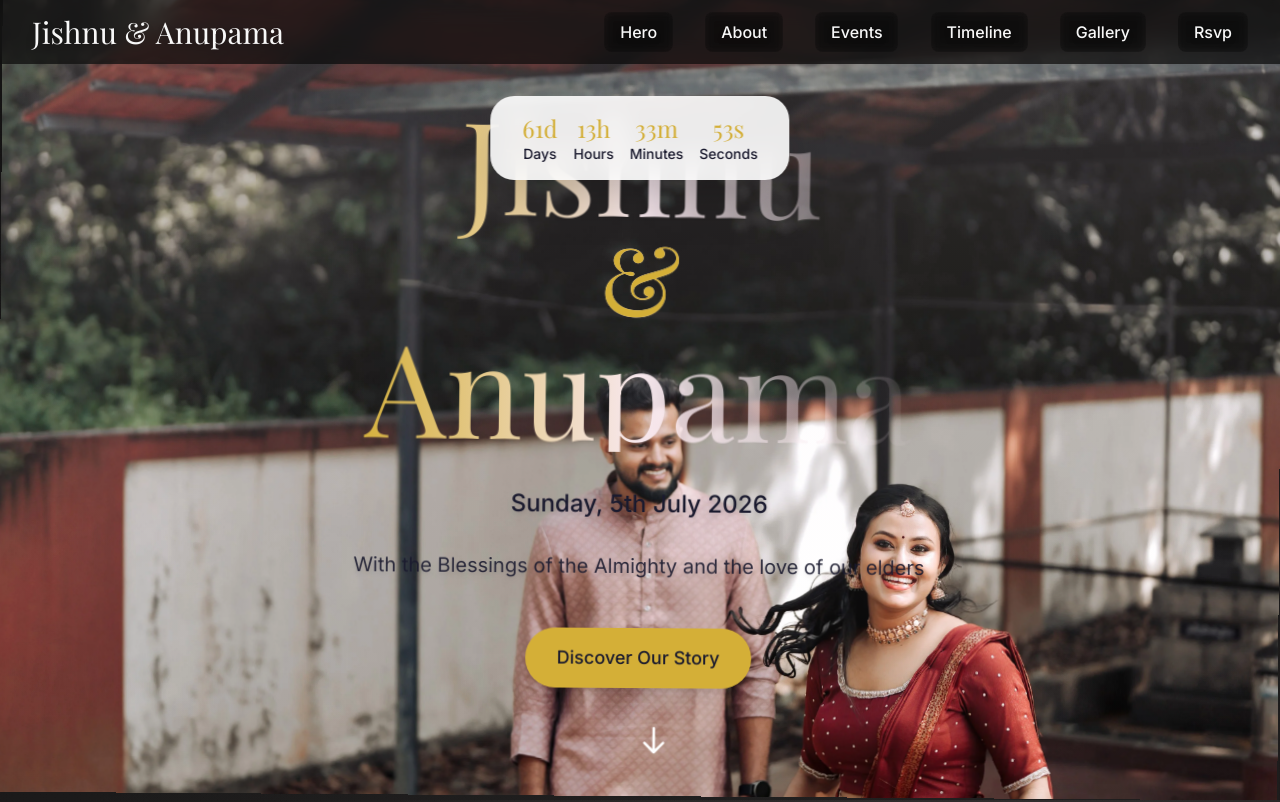
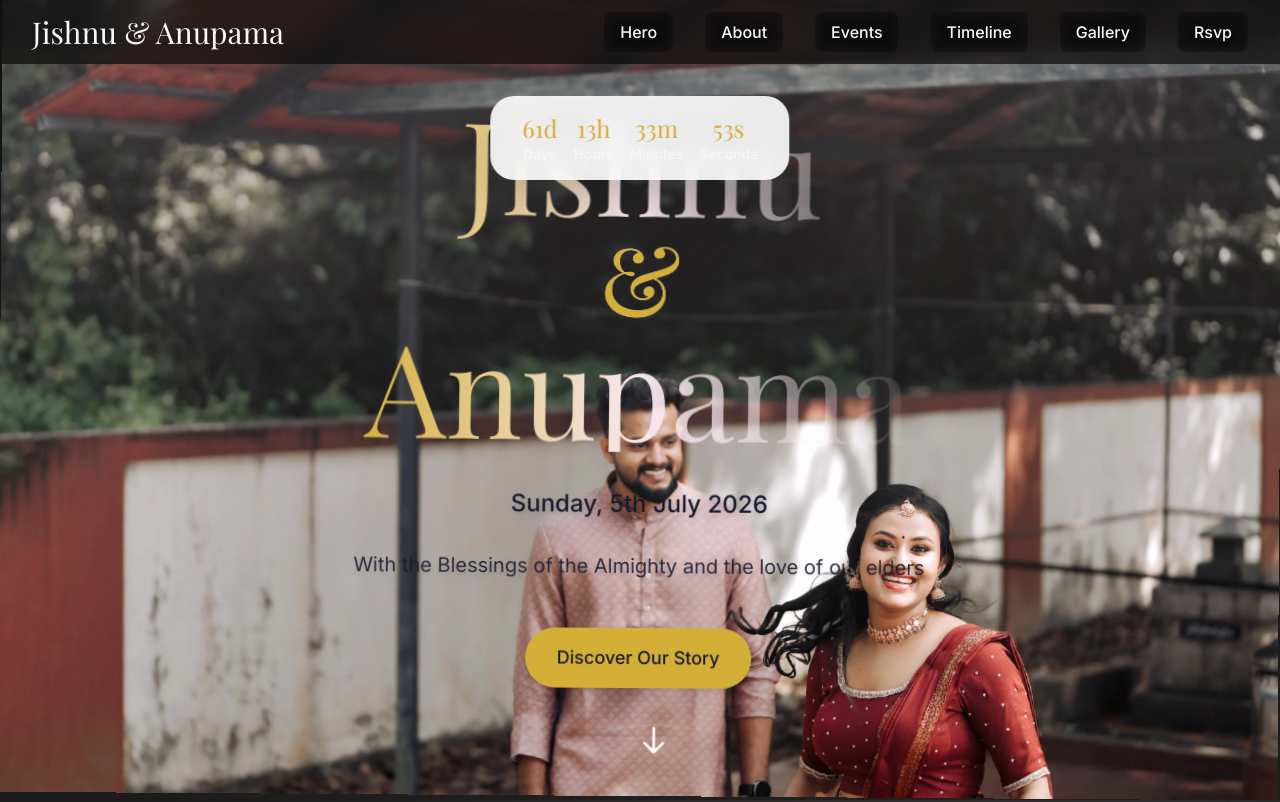
Before and after one commit to jishnujs123/Wedding, a React (Vite) app: page / in a window 1280 px wide. Shown: the top 802 px of the page. Built offline with nearby package versions, Linux system fonts and the light colour scheme.

Commit message:
App text-whiteglow + gold accents

```diff
--- a/src/App.jsx
+++ b/src/App.jsx
@@ -63,7 +63,7 @@ function App() {
   }, []);
 
   return (
-    <div className="min-h-screen floral-pattern text-navy font-sans">
+    <div className="min-h-screen floral-pattern text-whiteglow font-sans">
       <Navbar />
       <Hero />
       <About />
```
Also changed, not shown: 5 other files (tests, documents, lock files or other folders).
